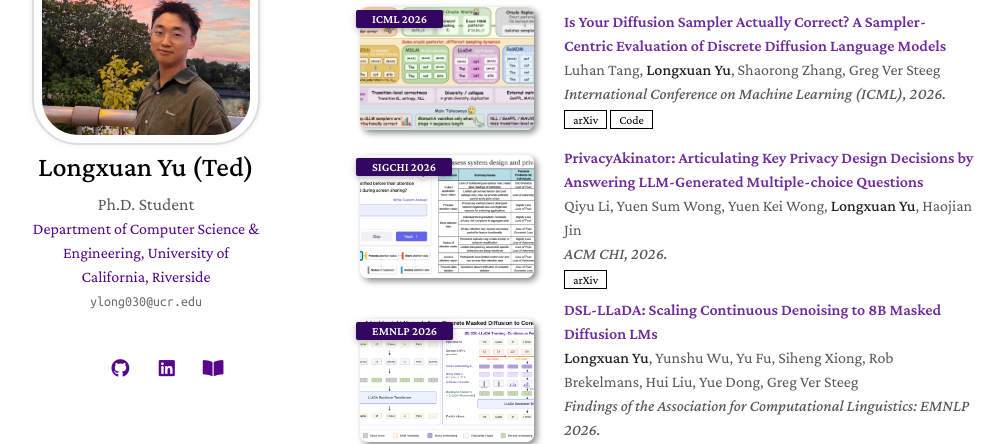
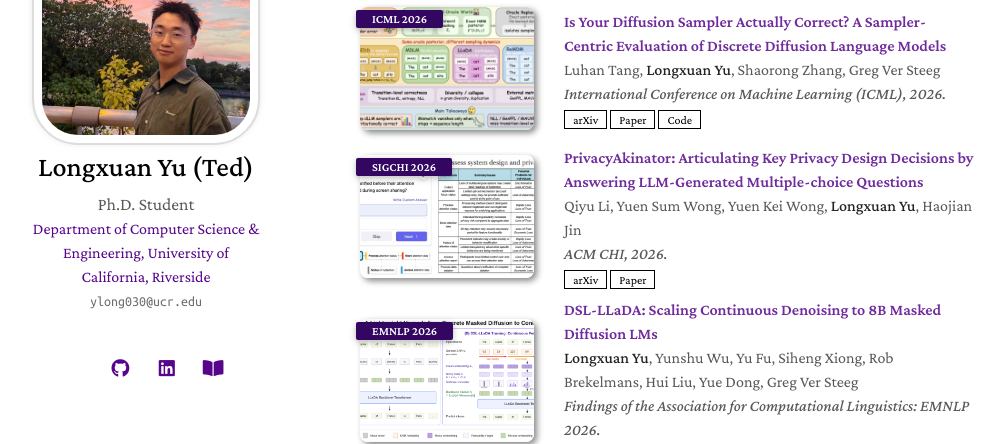
Before and after one commit to fengsxy/fengsxy.github.io, a Jekyll site: the page built from index.md, in a window 1280 px wide and 900 px high, scrolled down 520 px. Shown: the part 148-592 px from the top of the window, without its empty margins (130-1134 px from the left). Built offline with Jekyll 4.4.1, drawn with Linux system fonts in a browser that asks for light colours; nearby versions of some CDN libraries; a style sheet for code colours, icons or effects is not loaded; our own code applies the rules of GitHub Pages for plain Markdown files.

Commit message:
Add official ICML and CHI paper links

```diff
--- a/_includes/projects.md
+++ b/_includes/projects.md
@@ -42,6 +42,7 @@
     <div class="periodical"><em>International Conference on Machine Learning (ICML), 2026.</em></div>
     <div class="links">
       <a href="https://arxiv.org/abs/2602.19619" class="btn btn-sm z-depth-0" role="button" target="_blank" style="font-size:12px;">arXiv</a>
+      <a href="https://openreview.net/forum?id=oYCCOl7ahf" class="btn btn-sm z-depth-0" role="button" target="_blank" style="font-size:12px;">Paper</a>
       <a href="https://luhantang.github.io/dllm_sampler" class="btn btn-sm z-depth-0" role="button" target="_blank" style="font-size:12px;">Code</a>
     </div>
   </div>
@@ -63,6 +64,7 @@
     <div class="periodical"><em>ACM CHI, 2026.</em></div>
     <div class="links">
       <a href="https://arxiv.org/abs/2605.20206" class="btn btn-sm z-depth-0" role="button" target="_blank" style="font-size:12px;">arXiv</a>
+      <a href="https://dl.acm.org/doi/10.1145/3772318.3790408" class="btn btn-sm z-depth-0" role="button" target="_blank" style="font-size:12px;">Paper</a>
     </div>
   </div>
 </div>
```
